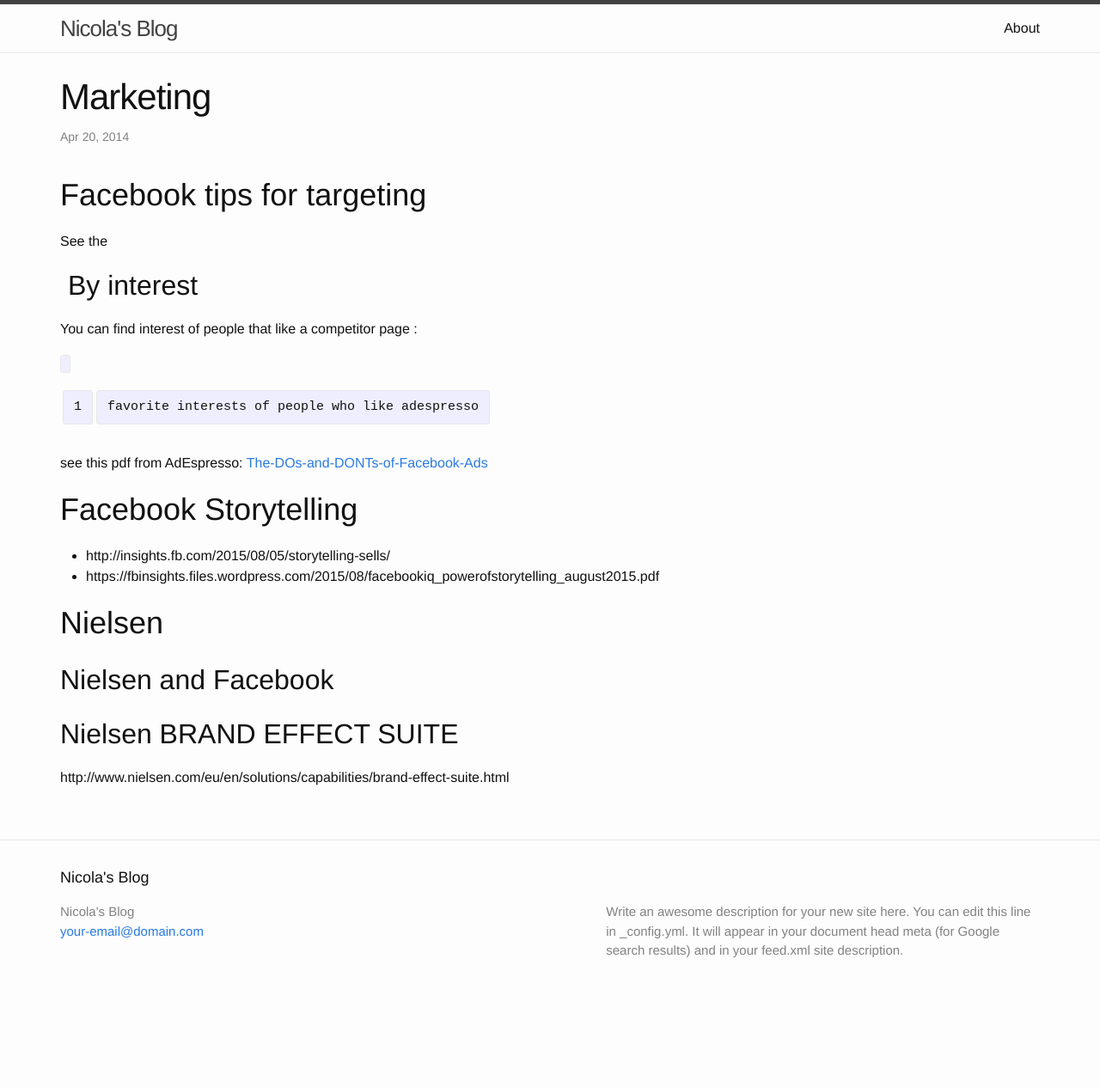
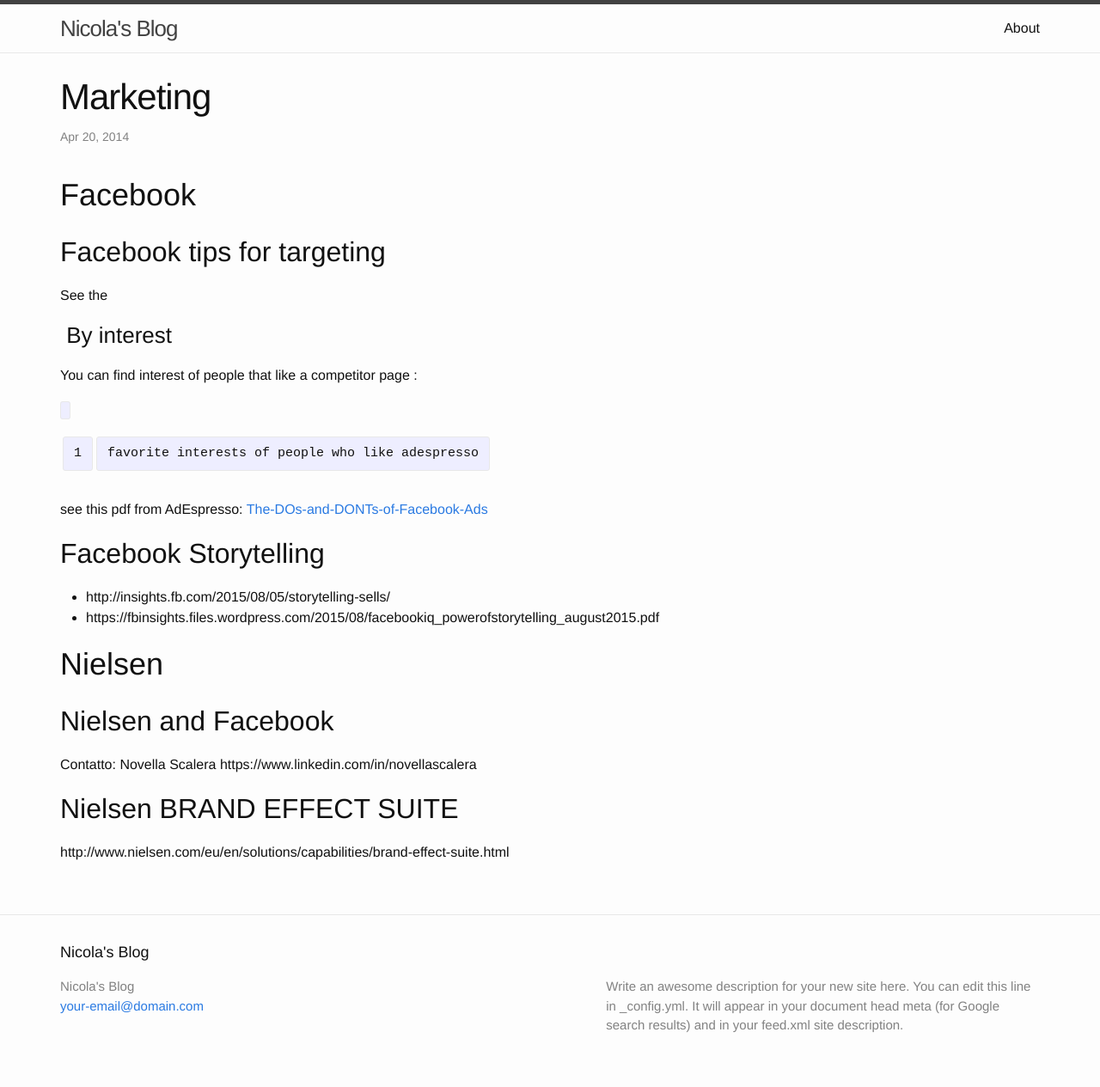
Before and after one commit to breezeight/nicola_blog, a Jekyll site: the page built from _guides/marketing.markdown, in a window 1280 px wide. Shown: the whole page at 86% size. Built offline with Jekyll 4.4.1, drawn with Linux system fonts in a browser that asks for light colours; before the commit the page ends 1178 px from its top, so only the background shows below that.

Commit message:
Marketing guide

```diff
--- a/_guides/marketing.markdown
+++ b/_guides/marketing.markdown
@@ -6,11 +6,13 @@ comments: true
 categories: ["marketing"]
 ---
 
-# Facebook tips for targeting
+# Facebook
+
+## Facebook tips for targeting
 
 See the
 
-## By interest
+### By interest
 
 
 You can find interest of people that like a competitor page :
@@ -19,7 +21,7 @@ You can find interest of people that like a competitor page :
 
 see this pdf from AdEspresso: [The-DOs-and-DONTs-of-Facebook-Ads]({{ site.url }}/guides/downloads/The-DOs-and-DONTs-of-Facebook-Ads.pdf)
 
-# Facebook Storytelling
+## Facebook Storytelling
 
 * http://insights.fb.com/2015/08/05/storytelling-sells/
 * https://fbinsights.files.wordpress.com/2015/08/facebookiq_powerofstorytelling_august2015.pdf
@@ -34,6 +36,8 @@ see this pdf from AdEspresso: [The-DOs-and-DONTs-of-Facebook-Ads]({{ site.url }}
 
 ## Nielsen and Facebook
 
+Contatto: Novella Scalera https://www.linkedin.com/in/novellascalera
+
 
 ## Nielsen BRAND EFFECT SUITE
 
```
